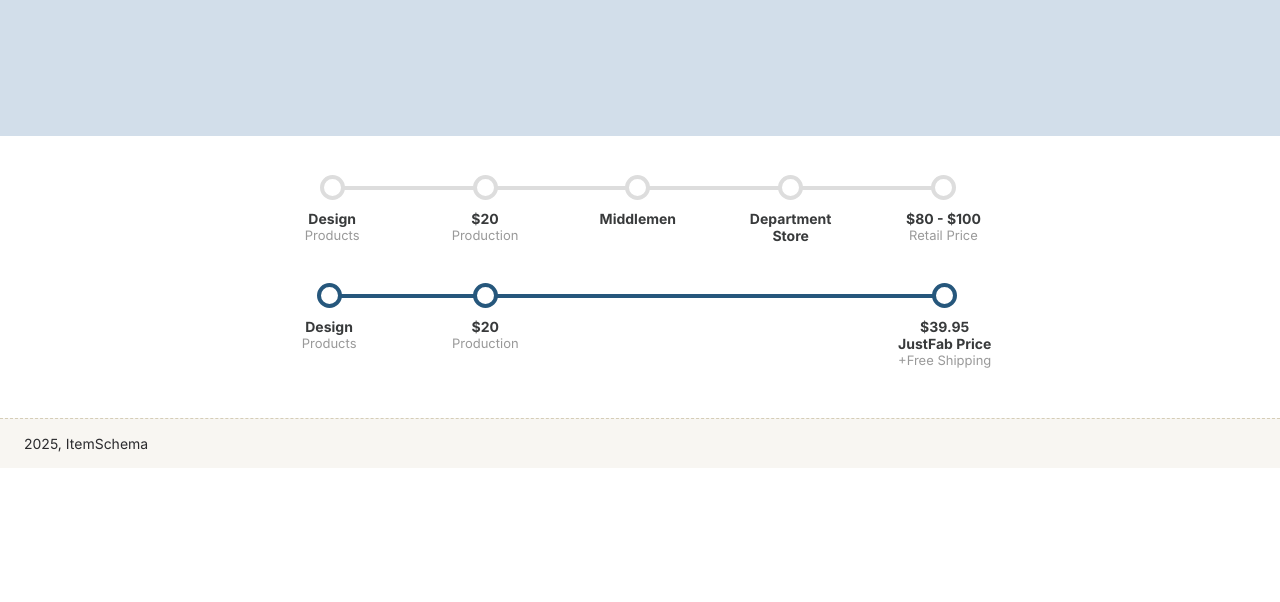
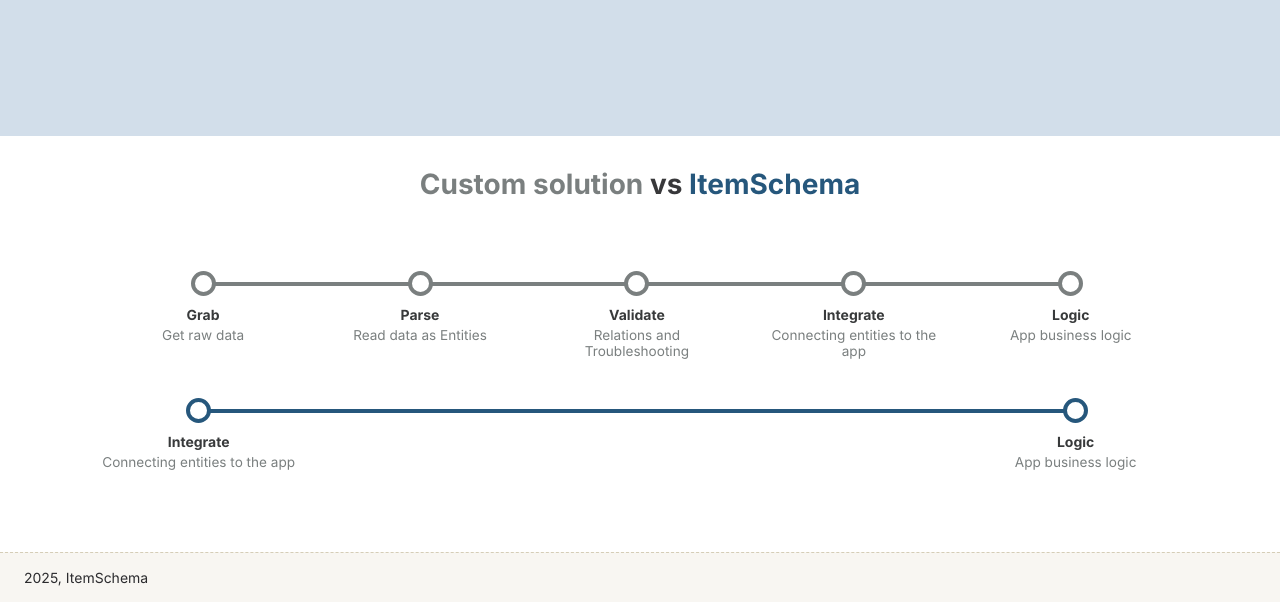
Before and after one commit to itemschema/itemschema.github.io, a website built with Parcel: page src/index.html in a window 1280 px wide. Shown: the part 665-1267 px from the top of the page. Before the commit the page ends 1133 px from the top, so only its background shows below. Built offline with nearby package versions, Linux system fonts and the light colour scheme.

Commit message:
Comparison section.

```diff
--- a/src/index.html
+++ b/src/index.html
@@ -77,60 +77,74 @@
   <!-- Comparison -->
   <section class="pr-comp">
     <div class="app-container">
+      <header class="pr-comp__header">
+        <h2><span class="app-color-pecharm">Custom solution</span> vs <span class="app-color-primary">ItemSchema</span></h2>
+      </header>
+
       <div class="pr-comp__container">
         <div class="pr-comp__top">
-          <section id="no__solution" class="steps-section">
-            <div class="steps-timeline">
+          <section id="no__solution" class="comp__steps-section">
+            <div class="comp__steps-timeline">
               <div class="steps-one">
-                <div class="circle"></div>
-                <h3 class="steps-name">Design</h3>
-                <p class="steps-description">Products</p>
+                <div class="comp__steps-circle"></div>
+
+                <p class="comp__steps-name">Grab</p>
+
+                <p class="comp__steps-description">Get raw data</p>
               </div>
 
               <div class="steps-two">
-                <div class="circle"></div>
-                <h3 class="steps-name">$20</h3>
-                <p class="steps-description">Production</p>
+                <div class="comp__steps-circle"></div>
+
+                <p class="comp__steps-name">Parse</p>
+
+                <p class="comp__steps-description">Read data as Entities</p>
               </div>
 
               <div class="steps-two-one">
-                <div class="circle"></div>
-                <h3 class="steps-name">Middlemen</h3>
+                <div class="comp__steps-circle"></div>
+
+                <p class="comp__steps-name">Validate</p>
+
+                <p class="comp__steps-description">Relations and Troubleshooting</p>
               </div>
 
               <div class="steps-two-two">
-                <div class="circle"></div>
-                <h3 class="steps-name">Department<br/> Store</h3>
+                <div class="comp__steps-circle"></div>
+
+                <p class="comp__steps-name">Integrate</p>
+
+                <p class="comp__steps-description">Connecting entities to the app</p>
               </div>
 
               <div class="steps-three">
-                <div class="circle"></div>
-                <h3 class="steps-name">$80 - $100</h3>
-                <p class="steps-description">Retail Price</p>
+                <div class="comp__steps-circle"></div>
+
+                <p class="comp__steps-name">Logic</p>
+
+                <p class="comp__steps-description">App business logic</p>
               </div>
             </div>
           </section>
         </div>
 
         <div class="pr-comp__bottom">
-          <section id="item_schema__solution" class="steps-section">
-            <div class="steps-timeline">
+          <section id="item_schema__solution" class="comp__steps-section">
+            <div class="comp__steps-timeline">
               <div class="steps-one">
-                <div class="circle"></div>
-                <h3 class="steps-name">Design</h3>
-                <p class="steps-description">Products</p>
+                <div class="comp__steps-circle"></div>
+
+                <p class="comp__steps-name">Integrate</p>
+
+                <p class="comp__steps-description">Connecting entities to the app</p>
               </div>
 
               <div class="steps-two">
-                <div class="circle"></div>
-                <h3 class="steps-name">$20</h3>
-                <p class="steps-description">Production</p>
-              </div>
+                <div class="comp__steps-circle"></div>
 
-              <div class="steps-three">
-                <div class="circle"></div>
-                <h3 class="steps-name">$39.95<br/>JustFab Price</h3>
-                <p class="steps-description">+Free Shipping</p>
+                <p class="comp__steps-name">Logic</p>
+
+                <p class="comp__steps-description">App business logic</p>
               </div>
             </div>
           </section>
--- a/src/styles/_root.scss
+++ b/src/styles/_root.scss
@@ -9,6 +9,7 @@
   --colors-zekrom: #2b2b2e;
   --colors-pancham: #38383a;
   --colors-pangoro: #383a3b;
+  --colors-pecharm: #7a7f7f;          // unique
   --colors-pearl: #dddddd;
 
   --colors-bg-surface: #f8f6f2;
@@ -67,6 +68,5 @@
   --colors-success900: #213413;
   --colors-success1000: #0b1206;
 
-
   --header-height: 60px;
 }
--- a/src/styles/components/_game-badge.scss
+++ b/src/styles/components/_game-badge.scss
@@ -32,7 +32,7 @@
   position: absolute;
   right: -4px;
   bottom: -4px;
-  background-color: rgba(56, 56, 56, 0.7);
+  background-color: rgba(62, 62, 62, 0.8);
   border-radius: 2px;
   padding: 2px;
   display: inline-flex;
--- a/src/styles/index.scss
+++ b/src/styles/index.scss
@@ -13,3 +13,5 @@
 
 @use './components/btn';
 @use './components/game-badge';
+
+@use './utils/color-utils';
--- a/src/styles/main.scss
+++ b/src/styles/main.scss
@@ -43,3 +43,10 @@
   margin: 0;
   padding: 0;
 }
+
+h2 {
+  text-align: center;
+  font-size: 1.75rem;
+  line-height: 2rem;
+  color: var(--colors-pancham);
+}
--- a/src/styles/sections/_pr-comp.scss
+++ b/src/styles/sections/_pr-comp.scss
@@ -1,14 +1,28 @@
 $break-point: 768px;
 
-.steps-section {
+.pr-comp {
+  padding: 2rem 0;
+}
+
+.pr-comp__header {
+  padding: 0 2rem 2rem;
+}
+
+@media screen and (max-width: $break-point) {
+  .pr-comp__container {
+    display: flex;
+    align-items: flex-start;
+    justify-content: space-between;
+    gap: 1rem;
+  }
+}
+
+// see - https://codepen.io/stollke/pen/ZGMoeL
+.comp__steps-section {
   @media screen and (min-width: $break-point) {
-    max-width: 700px;
+    max-width: 60rem;
     margin: 50px auto;
     padding: 0 20px;
-  }
-  @media screen and (max-width: $break-point) {
-    width: 140px;
-    float: left;
   }
 }
 
@@ -18,7 +32,7 @@
   font-size: 14px;
 }
 
-.steps-timeline {
+.comp__steps-timeline {
   @media screen and (max-width: $break-point) {
     border-left: 4px solid var(--colors-primary);
     margin-left: 15px;
@@ -39,15 +53,12 @@
   }
 }
 
-#no__solution .steps-timeline {
-  border-color: var(--colors-pearl);
+#no__solution .comp__steps-timeline {
+  border-color: var(--colors-pecharm);
 }
 
 #item_schema__solution .steps-one,
-#item_schema__solution .steps-two,
-#item_schema__solution .steps-three {
-  //outline: 1px dashed rgba(green, $outline-width);
-
+#item_schema__solution .steps-two {
   @media screen and (max-width: $break-point) {
     margin-left: -25px;
   }
@@ -64,8 +75,6 @@
 #no__solution .steps-two-one,
 #no__solution .steps-two-two,
 #no__solution .steps-three {
-  //outline: 1px dashed rgba(green, $outline-width);
-
   @media screen and (max-width: $break-point) {
     margin-left: -25px;
   }
@@ -97,18 +106,12 @@
 }
 
 #item_schema__solution .steps-two {
-  @media screen and (min-width: $break-point) {
-    margin-left: -24.45%;
-    margin-right: 24.45%;
-  }
-}
-
-#item_schema__solution .steps-three {
   @media screen and (max-width: $break-point) {
     margin-bottom: -100%;
   }
+
   @media screen and (min-width: $break-point) {
-    margin-left: 16.65%;
+    margin-left: 50%;
     margin-right: -16.65%;
   }
 }
@@ -157,7 +160,7 @@
   }
 }
 
-.circle {
+.comp__steps-circle {
   display: block;
   margin: 15px auto 10px;
   width: 25px;
@@ -173,30 +176,32 @@
   }
 }
 
-#no__solution .circle {
-  border-color: var(--colors-pearl);
+#no__solution .comp__steps-circle {
+  border-color: var(--colors-pecharm);
 }
 
-.steps-name,
-.steps-description {
+.comp__steps-name,
+.comp__steps-description {
   margin: 0;
 }
 
-.steps-name {
+.comp__steps-name {
   @extend .section-header;
   @media screen and (max-width: $break-point) {
     display: inline-block;
     margin-top: 10px;
   }
+
   @media screen and (min-width: $break-point) {
     text-align: center;
   }
 }
 
-.steps-description {
+.comp__steps-description {
   overflow: hidden;
-  color: #999;
-  font-size: 13px;
+  color: var(--colors-pecharm);
+  font-size: .85rem;
+  margin-top: 4px;
 
   @media screen and (min-width: $break-point) {
     text-align: center;
--- /dev/null
+++ b/src/styles/utils/_color-utils.scss
@@ -0,0 +1,7 @@
+.app-color-primary {
+  color: var(--colors-primary);
+}
+
+.app-color-pecharm {
+  color: var(--colors-pecharm);
+}
```
